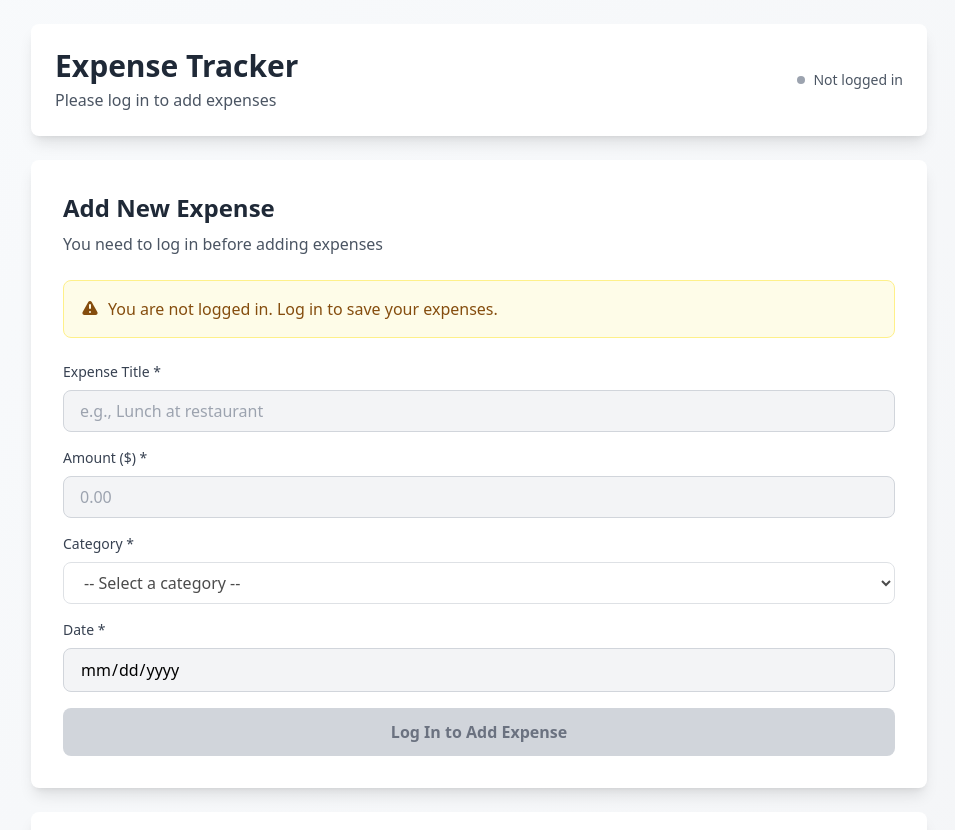
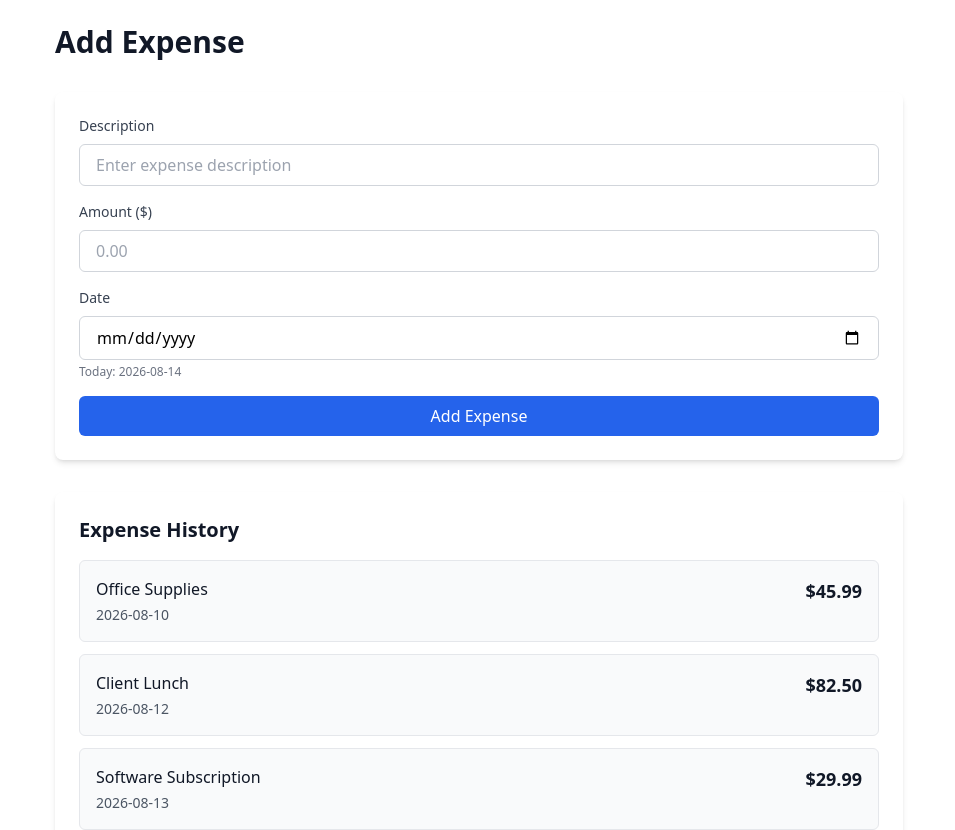
Before and after one commit to dhannan12/pilot-dev-test, a React (Vite) app: page / in a window 1280 px wide. Shown: the top 830 px of the page, without its empty margins (161-1116 px from the left). Built offline with nearby package versions, Linux system fonts and the light colour scheme.

Commit message:
feat: SCRUM-861 — UserAttemptsTo component with future date validation

```diff
--- a/src/components/UserAttemptsTo.tsx
+++ b/src/components/UserAttemptsTo.tsx
@@ -1,224 +1,127 @@
 /**
- * UserAttemptsTo — Expense form with login authentication requirement
+ * UserAttemptsTo — User attempts to add an expense with a future date
  *
- * Features: unauthenticated access handling, login prompt, expense preview, authentication state simulation, guest mode restrictions
+ * Features: expense form, date validation, future date prevention, error messaging, expense list
  *
- * Ticket: SCRUM-860 | Branch: proto/SCRUM-853
+ * Ticket: SCRUM-861 | Branch: proto/SCRUM-853
  */
 
 import { useState } from 'react'
 
 interface Expense {
-  id: string
-  title: string
+  id: number
+  description: string
   amount: number
-  category: string
   date: string
+  status: 'valid' | 'rejected'
 }
 
-const PREDEFINED_CATEGORIES = [
-  'Food',
-  'Transportation',
-  'Entertainment',
-  'Utilities',
-  'Healthcare',
-  'Shopping',
-  'Other',
-]
-
-const MOCK_EXPENSES: Expense[] = [
-  { id: '1', title: 'Example: Grocery Shopping', amount: 85.50, category: 'Food', date: '2026-08-10' },
-  { id: '2', title: 'Example: Gas Station', amount: 45.00, category: 'Transportation', date: '2026-08-09' },
-  { id: '3', title: 'Example: Movie Tickets', amount: 28.00, category: 'Entertainment', date: '2026-08-08' },
-  { id: '4', title: 'Example: Coffee Shop', amount: 12.50, category: 'Food', date: '2026-08-07' },
-  { id: '5', title: 'Example: Electricity Bill', amount: 120.00, category: 'Utilities', date: '2026-08-06' },
+const mockExpenses: Expense[] = [
+  { id: 1, description: 'Office Supplies', amount: 45.99, date: '2026-08-10', status: 'valid' },
+  { id: 2, description: 'Client Lunch', amount: 82.50, date: '2026-08-12', status: 'valid' },
+  { id: 3, description: 'Software Subscription', amount: 29.99, date: '2026-08-13', status: 'valid' },
+  { id: 4, description: 'Travel Expenses', amount: 150.00, date: '2026-08-14', status: 'valid' },
+  { id: 5, description: 'Conference Ticket', amount: 299.00, date: '2026-08-20', status: 'rejected' }
 ]
 
 export default function UserAttemptsTo() {
-  // Simulate user authentication state (starts as not logged in)
-  const [isLoggedIn, setIsLoggedIn] = useState(false)
-  const [userName, setUserName] = useState('')
-  const [showLoginPrompt, setShowLoginPrompt] = useState(false)
+  const [expenses, setExpenses] = useState<Expense[]>(mockExpenses)
+  const [description, setDescription] = useState('')
+  const [amount, setAmount] = useState('')
+  const [date, setDate] = useState('')
+  const [error, setError] = useState('')
+  const [success, setSuccess] = useState('')
 
-  const [expenses] = useState<Expense[]>(MOCK_EXPENSES)
-  const [title, setTitle] = useState('')
-  const [amount, setAmount] = useState('')
-  const [category, setCategory] = useState('')
-  const [date, setDate] = useState('')
+  const getTodayDate = () => {
+    const today = new Date('2026-08-14') // Using current date from context
+    return today.toISOString().split('T')[0]
+  }
 
   const handleSubmit = (e: React.FormEvent) => {
     e.preventDefault()
+    setError('')
+    setSuccess('')
 
-    // Check if user is logged in BEFORE attempting to add expense
-    if (!isLoggedIn) {
-      setShowLoginPrompt(true)
+    // Validate required fields
+    if (!description.trim()) {
+      setError('Description is required')
       return
     }
 
-    // If logged in, would normally add the expense (not implemented in this demo)
-    alert(`Expense "${title}" would be added for user: ${userName}`)
+    if (!amount || parseFloat(amount) <= 0) {
+      setError('Amount must be greater than 0')
+      return
     }
 
-  const handleLogin = (e: React.FormEvent) => {
-    e.preventDefault()
-
-    if (userName.trim()) {
-      setIsLoggedIn(true)
-      setShowLoginPrompt(false)
-    }
+    if (!date) {
+      setError('Date is required')
+      return
     }
 
-  const handleLogout = () => {
-    setIsLoggedIn(false)
-    setUserName('')
-    setTitle('')
+    // Check if date is in the future
+    const selectedDate = new Date(date)
+    const today = new Date('2026-08-14')
+    today.setHours(0, 0, 0, 0)
+    selectedDate.setHours(0, 0, 0, 0)
+
+    if (selectedDate > today) {
+      setError('Cannot add expenses with future dates. Please select today or a past date.')
+
+      // Add rejected expense to list
+      const newExpense: Expense = {
+        id: expenses.length + 1,
+        description: description.trim(),
+        amount: parseFloat(amount),
+        date,
+        status: 'rejected'
+      }
+      setExpenses([newExpense, ...expenses])
+
+      // Don't reset form on rejection so error stays visible
+      return
+    }
+
+    // Add valid expense
+    const newExpense: Expense = {
+      id: expenses.length + 1,
+      description: description.trim(),
+      amount: parseFloat(amount),
+      date,
+      status: 'valid'
+    }
+    setExpenses([newExpense, ...expenses])
+    setSuccess('Expense added successfully!')
+
+    // Reset form
+    setDescription('')
     setAmount('')
-    setCategory('')
     setDate('')
   }
 
-  const totalExpenses = expenses.reduce((sum, exp) => sum + exp.amount, 0)
+  return (
+    <section data-testid="user-attempts-to" className="max-w-4xl mx-auto p-6">
+      <h1 className="text-3xl font-bold text-gray-900 mb-8">Add Expense</h1>
 
-  return (
-    <section data-testid="user-attempts-to" className="min-h-screen bg-gradient-to-br from-slate-50 to-gray-100 p-6">
-      <div className="max-w-4xl mx-auto">
-        {/* Header with Auth Status */}
-        <div className="bg-white rounded-lg shadow-lg p-6 mb-6">
-          <div className="flex items-center justify-between">
-            <div>
-              <h1 className="text-3xl font-bold text-gray-800">Expense Tracker</h1>
-              <p className="text-gray-600 mt-1">
-                {isLoggedIn
-                  ? `Welcome back, ${userName}!`
-                  : 'Please log in to add expenses'}
-              </p>
-            </div>
-            <div>
-              {isLoggedIn ? (
-                <div className="text-right">
-                  <div className="flex items-center gap-2 mb-2">
-                    <div className="w-2 h-2 bg-green-500 rounded-full"></div>
-                    <span className="text-sm text-gray-600">Logged in as</span>
-                  </div>
-                  <p className="font-semibold text-gray-800 mb-2">{userName}</p>
-                  <button
-                    onClick={handleLogout}
-                    data-testid="user-attempts-to-logout"
-                    className="text-sm text-red-600 hover:text-red-700 font-medium"
-                  >
-                    Log out
-                  </button>
-                </div>
-              ) : (
-                <div className="flex items-center gap-2">
-                  <div className="w-2 h-2 bg-gray-400 rounded-full"></div>
-                  <span className="text-sm text-gray-600">Not logged in</span>
-                </div>
-              )}
-            </div>
-          </div>
-        </div>
-
-        {/* Login Prompt Modal */}
-        {showLoginPrompt && (
-          <div
-            data-testid="user-attempts-to-login-modal"
-            className="fixed inset-0 bg-black bg-opacity-50 flex items-center justify-center z-50 p-4"
-          >
-            <div className="bg-white rounded-lg shadow-2xl p-8 max-w-md w-full">
-              <div className="text-center mb-6">
-                <div className="w-16 h-16 bg-yellow-100 rounded-full flex items-center justify-center mx-auto mb-4">
-                  <svg className="w-8 h-8 text-yellow-600" fill="none" stroke="currentColor" viewBox="0 0 24 24">
-                    <path strokeLinecap="round" strokeLinejoin="round" strokeWidth={2} d="M12 9v2m0 4h.01m-6.938 4h13.856c1.54 0 2.502-1.667 1.732-3L13.732 4c-.77-1.333-2.694-1.333-3.464 0L3.34 16c-.77 1.333.192 3 1.732 3z" />
-                  </svg>
-                </div>
-                <h2 className="text-2xl font-bold text-gray-800 mb-2">Login Required</h2>
-                <p className="text-gray-600 mb-6">
-                  You must be logged in to add expenses. Please enter your name to continue.
-                </p>
-              </div>
-
-              <form onSubmit={handleLogin} className="space-y-4">
-                <div>
-                  <label htmlFor="username" className="block text-sm font-medium text-gray-700 mb-2">
-                    Your Name
+      <div className="bg-white rounded-lg shadow-md p-6 mb-8">
+        <form onSubmit={handleSubmit} data-testid="user-attempts-to-form">
+          <div className="mb-4">
+            <label htmlFor="description" className="block text-sm font-medium text-gray-700 mb-2">
+              Description
             </label>
             <input
-                    id="username"
+              id="description"
               type="text"
-                    data-testid="user-attempts-to-username"
-                    value={userName}
-                    onChange={(e) => setUserName(e.target.value)}
-                    placeholder="Enter your name"
-                    className="w-full px-4 py-2 border border-gray-300 rounded-lg focus:ring-2 focus:ring-blue-500 focus:border-transparent"
-                    autoFocus
+              data-testid="user-attempts-to-description"
+              value={description}
+              onChange={(e) => setDescription(e.target.value)}
+              className="w-full px-4 py-2 border border-gray-300 rounded-md focus:ring-2 focus:ring-blue-500 focus:border-blue-500"
+              placeholder="Enter expense description"
             />
           </div>
 
-                <div className="flex gap-3">
-                  <button
-                    type="button"
-                    onClick={() => setShowLoginPrompt(false)}
-                    data-testid="user-attempts-to-cancel"
-                    className="flex-1 px-4 py-2 border border-gray-300 text-gray-700 rounded-lg hover:bg-gray-50 font-medium transition-colors"
-                  >
-                    Cancel
-                  </button>
-                  <button
-                    type="submit"
-                    data-testid="user-attempts-to-login"
-                    className="flex-1 px-4 py-2 bg-blue-600 hover:bg-blue-700 text-white rounded-lg font-medium transition-colors"
-                  >
-                    Log In
-                  </button>
-                </div>
-              </form>
-            </div>
-          </div>
-        )}
-
-        {/* Expense Form */}
-        <div className="bg-white rounded-lg shadow-lg p-8 mb-6">
-          <h2 className="text-2xl font-bold text-gray-800 mb-2">Add New Expense</h2>
-          <p className="text-gray-600 mb-6">
-            {isLoggedIn
-              ? 'Fill in the details below to track your expense'
-              : 'You need to log in before adding expenses'}
-          </p>
-
-          {!isLoggedIn && (
-            <div data-testid="user-attempts-to-warning" className="p-4 bg-yellow-50 border border-yellow-200 rounded-lg mb-6">
-              <p className="text-yellow-800 font-medium flex items-center gap-2">
-                <svg className="w-5 h-5" fill="currentColor" viewBox="0 0 20 20">
-                  <path fillRule="evenodd" d="M8.257 3.099c.765-1.36 2.722-1.36 3.486 0l5.58 9.92c.75 1.334-.213 2.98-1.742 2.98H4.42c-1.53 0-2.493-1.646-1.743-2.98l5.58-9.92zM11 13a1 1 0 11-2 0 1 1 0 012 0zm-1-8a1 1 0 00-1 1v3a1 1 0 002 0V6a1 1 0 00-1-1z" clipRule="evenodd" />
-                </svg>
-                You are not logged in. Log in to save your expenses.
-              </p>
-            </div>
-          )}
-
-          <form data-testid="user-attempts-to-form" onSubmit={handleSubmit} className="space-y-4">
-            <div>
-              <label htmlFor="title" className="block text-sm font-medium text-gray-700 mb-2">
-                Expense Title *
-              </label>
-              <input
-                id="title"
-                type="text"
-                data-testid="user-attempts-to-title"
-                value={title}
-                onChange={(e) => setTitle(e.target.value)}
-                placeholder="e.g., Lunch at restaurant"
-                disabled={!isLoggedIn}
-                className={`w-full px-4 py-2 border border-gray-300 rounded-lg focus:ring-2 focus:ring-blue-500 focus:border-transparent ${
-                  !isLoggedIn ? 'bg-gray-100 cursor-not-allowed' : ''
-                }`}
-              />
-            </div>
-
-            <div>
+          <div className="mb-4">
             <label htmlFor="amount" className="block text-sm font-medium text-gray-700 mb-2">
-                Amount ($) *
+              Amount ($)
             </label>
             <input
               id="amount"
@@ -227,40 +130,14 @@ export default function UserAttemptsTo() {
               data-testid="user-attempts-to-amount"
               value={amount}
               onChange={(e) => setAmount(e.target.value)}
+              className="w-full px-4 py-2 border border-gray-300 rounded-md focus:ring-2 focus:ring-blue-500 focus:border-blue-500"
               placeholder="0.00"
-                disabled={!isLoggedIn}
-                className={`w-full px-4 py-2 border border-gray-300 rounded-lg focus:ring-2 focus:ring-blue-500 focus:border-transparent ${
-                  !isLoggedIn ? 'bg-gray-100 cursor-not-allowed' : ''
-                }`}
             />
           </div>
 
-            <div>
-              <label htmlFor="category" className="block text-sm font-medium text-gray-700 mb-2">
-                Category *
-              </label>
-              <select
-                id="category"
-                data-testid="user-attempts-to-category"
-                value={category}
-                onChange={(e) => setCategory(e.target.value)}
-                disabled={!isLoggedIn}
-                className={`w-full px-4 py-2 border border-gray-300 rounded-lg focus:ring-2 focus:ring-blue-500 focus:border-transparent bg-white ${
-                  !isLoggedIn ? 'bg-gray-100 cursor-not-allowed' : ''
-                }`}
-              >
-                <option value="">-- Select a category --</option>
-                {PREDEFINED_CATEGORIES.map((cat) => (
-                  <option key={cat} value={cat}>
-                    {cat}
-                  </option>
-                ))}
-              </select>
-            </div>
-
-            <div>
+          <div className="mb-4">
             <label htmlFor="date" className="block text-sm font-medium text-gray-700 mb-2">
-                Date *
+              Date
             </label>
             <input
               id="date"
@@ -268,60 +145,72 @@ export default function UserAttemptsTo() {
               data-testid="user-attempts-to-date"
               value={date}
               onChange={(e) => setDate(e.target.value)}
-                disabled={!isLoggedIn}
-                className={`w-full px-4 py-2 border border-gray-300 rounded-lg focus:ring-2 focus:ring-blue-500 focus:border-transparent ${
-                  !isLoggedIn ? 'bg-gray-100 cursor-not-allowed' : ''
-                }`}
+              className="w-full px-4 py-2 border border-gray-300 rounded-md focus:ring-2 focus:ring-blue-500 focus:border-blue-500"
             />
+            <p className="text-xs text-gray-500 mt-1">Today: {getTodayDate()}</p>
           </div>
+
+          {error && (
+            <div data-testid="user-attempts-to-error" className="mb-4 p-3 bg-red-50 border border-red-200 rounded-md text-red-700 text-sm">
+              {error}
+            </div>
+          )}
+
+          {success && (
+            <div data-testid="user-attempts-to-success" className="mb-4 p-3 bg-green-50 border border-green-200 rounded-md text-green-700 text-sm">
+              {success}
+            </div>
+          )}
 
           <button
             type="submit"
             data-testid="user-attempts-to-submit"
-              className={`w-full font-semibold py-3 px-6 rounded-lg transition-colors duration-200 ${
-                isLoggedIn
-                  ? 'bg-blue-600 hover:bg-blue-700 text-white'
-                  : 'bg-gray-300 text-gray-500 cursor-not-allowed'
-              }`}
+            className="w-full bg-blue-600 text-white py-2 px-4 rounded-md hover:bg-blue-700 transition-colors font-medium"
           >
-              {isLoggedIn ? 'Add Expense' : 'Log In to Add Expense'}
+            Add Expense
           </button>
         </form>
       </div>
 
-        {/* Example Expenses List */}
-        <div className="bg-white rounded-lg shadow-lg p-8">
-          <h2 className="text-2xl font-bold text-gray-800 mb-2">Example Expenses</h2>
-          <p className="text-gray-600 mb-4">Preview of what expense tracking looks like</p>
-
-          <div className="bg-blue-50 p-4 rounded-lg mb-4">
-            <p className="text-sm text-gray-600">Total Example Expenses</p>
-            <p className="text-2xl font-bold text-blue-600">${totalExpenses.toFixed(2)}</p>
-            <p className="text-sm text-gray-500 mt-1">{expenses.length} example expense{expenses.length !== 1 ? 's' : ''}</p>
-          </div>
+      <div className="bg-white rounded-lg shadow-md p-6">
+        <h2 className="text-xl font-semibold text-gray-900 mb-4">Expense History</h2>
 
         <ul data-testid="user-attempts-to-list" className="space-y-3">
           {expenses.map((expense) => (
             <li
               key={expense.id}
               data-testid="user-attempts-to-item"
-                className="flex items-center justify-between p-4 bg-gray-50 rounded-lg border border-gray-200"
+              className={`p-4 rounded-md border ${
+                expense.status === 'rejected'
+                  ? 'bg-red-50 border-red-200'
+                  : 'bg-gray-50 border-gray-200'
+              }`}
             >
+              <div className="flex justify-between items-start">
                 <div className="flex-1">
-                  <h3 className="font-semibold text-gray-800">{expense.title}</h3>
-                  <div className="flex gap-4 mt-1">
-                    <span className="text-sm text-gray-600">{expense.date}</span>
-                    <span className="text-sm text-blue-600 font-medium bg-blue-50 px-2 py-0.5 rounded">
-                      {expense.category}
+                  <div className="flex items-center gap-2">
+                    <h3 className="font-medium text-gray-900">{expense.description}</h3>
+                    {expense.status === 'rejected' && (
+                      <span className="text-xs bg-red-100 text-red-800 px-2 py-1 rounded">
+                        REJECTED
                       </span>
+                    )}
                   </div>
+                  <p className="text-sm text-gray-600 mt-1">{expense.date}</p>
                 </div>
-                <p className="text-xl font-bold text-gray-800">${expense.amount.toFixed(2)}</p>
+                <p className="text-lg font-semibold text-gray-900">
+                  ${expense.amount.toFixed(2)}
+                </p>
+              </div>
+              {expense.status === 'rejected' && (
+                <p className="text-xs text-red-600 mt-2">
+                  Future date not allowed
+                </p>
+              )}
             </li>
           ))}
         </ul>
       </div>
-      </div>
     </section>
   )
 }
```
Also changed, not shown: 1 other file (tests, documents, lock files or other folders). Lines whose indentation alone changed are shown as unchanged.
